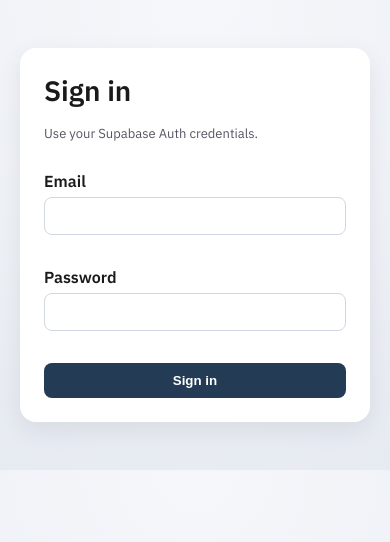
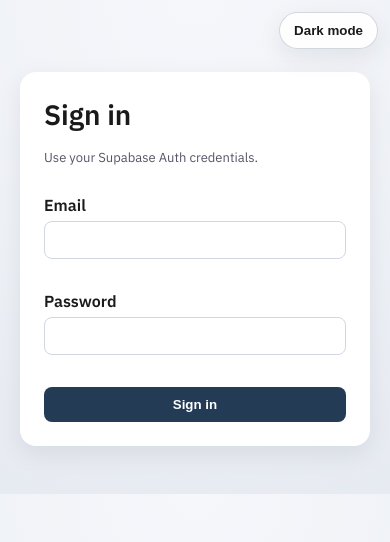
Before and after one commit to voidcommit-afk/tutor-intelligence-dashboard, a Next.js app in the folder frontend/: page /login in a window 390 px wide. Shown: the top 542 px of the page. Built offline with nearby package versions, Linux system fonts and the light colour scheme; no server answers.

Commit message:
feat (ui): added dark/light mode and favicon

```diff
--- a/frontend/app/globals.css
+++ b/frontend/app/globals.css
@@ -2,6 +2,34 @@
 
 :root {
   color-scheme: light;
+  --bg: radial-gradient(circle at top, #f6f7fb 0%, #eef1f6 55%, #e6eaf1 100%);
+  --text: #1a1a1a;
+  --muted: #556;
+  --card-bg: #ffffff;
+  --border: #d0d7e2;
+  --button-bg: #243b55;
+  --button-text: #ffffff;
+  --pre-bg: #0b1120;
+  --pre-text: #e2e8f0;
+  --shadow: 0 8px 24px rgba(15, 23, 42, 0.08);
+  --toggle-bg: rgba(255, 255, 255, 0.9);
+  --toggle-border: rgba(36, 59, 85, 0.2);
+}
+
+:root[data-theme="dark"] {
+  color-scheme: dark;
+  --bg: radial-gradient(circle at top, #0f172a 0%, #0b1020 55%, #070b17 100%);
+  --text: #e2e8f0;
+  --muted: #9aa4b2;
+  --card-bg: rgba(15, 23, 42, 0.92);
+  --border: rgba(148, 163, 184, 0.25);
+  --button-bg: #e2e8f0;
+  --button-text: #0f172a;
+  --pre-bg: #020617;
+  --pre-text: #e2e8f0;
+  --shadow: 0 10px 28px rgba(2, 6, 23, 0.45);
+  --toggle-bg: rgba(15, 23, 42, 0.92);
+  --toggle-border: rgba(148, 163, 184, 0.3);
 }
 
 * {
@@ -12,8 +40,9 @@ body {
   margin: 0;
   padding: 0;
   font-family: "IBM Plex Sans", sans-serif;
-  background: radial-gradient(circle at top, #f6f7fb 0%, #eef1f6 55%, #e6eaf1 100%);
-  color: #1a1a1a;
+  background: var(--bg);
+  color: var(--text);
+  transition: background 0.25s ease, color 0.25s ease;
 }
 
 main {
@@ -37,17 +66,19 @@ input {
   width: 100%;
   padding: 10px 12px;
   border-radius: 8px;
-  border: 1px solid #d0d7e2;
+  border: 1px solid var(--border);
   margin-bottom: 16px;
   font-size: 14px;
+  background: var(--card-bg);
+  color: var(--text);
 }
 
 button {
   border: 0;
   padding: 10px 14px;
   border-radius: 8px;
-  background: #243b55;
-  color: white;
+  background: var(--button-bg);
+  color: var(--button-text);
   font-weight: 600;
   cursor: pointer;
 }
@@ -58,18 +89,18 @@ button:disabled {
 }
 
 pre {
-  background: #0b1120;
-  color: #e2e8f0;
+  background: var(--pre-bg);
+  color: var(--pre-text);
   padding: 16px;
   border-radius: 8px;
   overflow-x: auto;
 }
 
 .card {
-  background: white;
+  background: var(--card-bg);
   padding: 24px;
   border-radius: 16px;
-  box-shadow: 0 8px 24px rgba(15, 23, 42, 0.08);
+  box-shadow: var(--shadow);
 }
 
 .stack {
@@ -78,6 +109,36 @@ pre {
 }
 
 .helper {
-  color: #556;
+  color: var(--muted);
   font-size: 13px;
 }
+
+.theme-toggle {
+  position: fixed;
+  top: 20px;
+  right: 20px;
+  padding: 10px 14px;
+  border-radius: 999px;
+  border: 1px solid var(--toggle-border);
+  background: var(--toggle-bg);
+  color: var(--text);
+  font-weight: 600;
+  box-shadow: var(--shadow);
+  backdrop-filter: blur(10px);
+  transition: background 0.25s ease, color 0.25s ease, transform 0.2s ease;
+}
+
+.theme-toggle:hover {
+  transform: translateY(-1px);
+}
+
+@media (max-width: 640px) {
+  main {
+    padding-top: 72px;
+  }
+
+  .theme-toggle {
+    top: 12px;
+    right: 12px;
+  }
+}
--- a/frontend/app/layout.tsx
+++ b/frontend/app/layout.tsx
@@ -1,16 +1,23 @@
 import "./globals.css";
 import type { ReactNode } from "react";
+import ThemeToggle from "./theme-toggle";
 
 export const metadata = {
   title: "Tutor Intelligence Dashboard",
-  description: "Tutor Intelligence Dashboard"
+  description: "Tutor Intelligence Dashboard",
+  icons: {
+    icon: "/favicon.ico"
+  }
 };
 
 export default function RootLayout({ children }: { children: ReactNode }) {
   return (
-    <html lang="en">
+    <html lang="en" suppressHydrationWarning>
       <body>
-        <main>{children}</main>
+        <main>
+          <ThemeToggle />
+          {children}
+        </main>
       </body>
     </html>
   );
--- /dev/null
+++ b/frontend/app/theme-toggle.tsx
@@ -0,0 +1,47 @@
+"use client";
+
+import { useEffect, useState } from "react";
+
+type Theme = "light" | "dark";
+
+const STORAGE_KEY = "tutor-dashboard-theme";
+
+function getPreferredTheme(): Theme {
+  if (typeof window === "undefined") {
+    return "light";
+  }
+  return window.matchMedia("(prefers-color-scheme: dark)").matches ? "dark" : "light";
+}
+
+function applyTheme(theme: Theme) {
+  document.documentElement.setAttribute("data-theme", theme);
+}
+
+export default function ThemeToggle() {
+  const [theme, setTheme] = useState<Theme>("light");
+
+  useEffect(() => {
+    const stored = typeof window !== "undefined" ? localStorage.getItem(STORAGE_KEY) : null;
+    const nextTheme = (stored === "light" || stored === "dark") ? stored : getPreferredTheme();
+    setTheme(nextTheme);
+    applyTheme(nextTheme);
+  }, []);
+
+  const toggleTheme = () => {
+    const nextTheme: Theme = theme === "dark" ? "light" : "dark";
+    setTheme(nextTheme);
+    applyTheme(nextTheme);
+    localStorage.setItem(STORAGE_KEY, nextTheme);
+  };
+
+  return (
+    <button
+      type="button"
+      className="theme-toggle"
+      aria-label={`Switch to ${theme === "dark" ? "light" : "dark"} mode`}
+      onClick={toggleTheme}
+    >
+      {theme === "dark" ? "Light mode" : "Dark mode"}
+    </button>
+  );
+}
```
Also changed, not shown: frontend/app/dashboard/page.tsx (+16 -1 lines), 1 other file (tests, documents, lock files or other folders).
